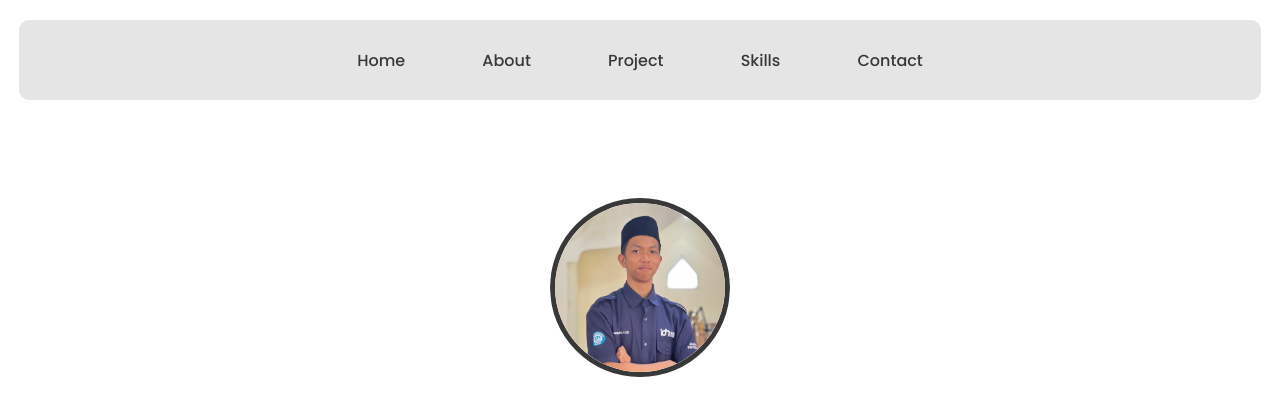
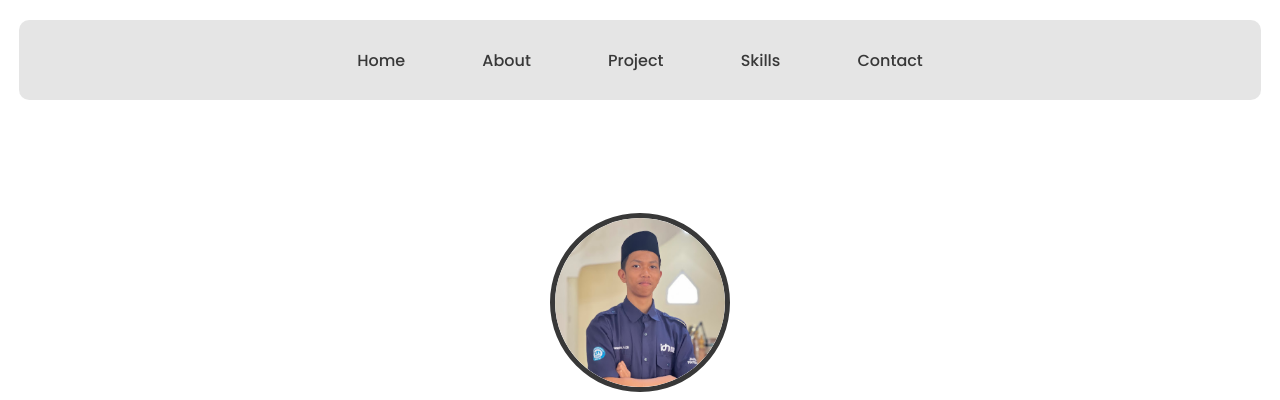
Before and after one commit to MuhammadAndromeda/MuhammadAndromeda, a plain HTML site: page index.html in a window 1280 px wide. Shown: the top 400 px of the page. Drawn offline with nearby package versions, Linux system fonts and the light colour scheme.

Commit message:
first-commit

```diff
--- a/css/style.css
+++ b/css/style.css
@@ -101,31 +101,20 @@ nav{
 .home{
     width: 100%;
     height: 100vh;
+    padding: 50px 0px;
     display: flex;
     flex-direction: column;
     justify-content: center;
     align-items: center;
 }
 
-.gambar{
-    width: 14vw;
-    height: 29vh;
-    border-radius: 100%;
-    overflow: hidden;
-    display: flex;
-    justify-content: center;
-    align-items: center;
-}
-
-.home .gambar img{
+.home img{
     width: 14vw;
     height: auto;
     border: 5px solid #383838;
     border-radius: 100%;
-}
-
-.gambar:hover img{
-    transform: scale(1.1vw);
+    margin-bottom: 20px;
+    margin-top: 50px;
 }
 
 .teksHome{
--- a/index.html
+++ b/index.html
@@ -21,7 +21,7 @@
     </nav>
 
     <section class="home" id="home">
-        <div class="gambar"><img src="Images/IMG.png" alt="muka gw" data-aos="fade-down" data-aos-easing="linear" data-aos-duration="1000"></div>
+        <img src="Images/IMG.png" alt="muka gw" data-aos="fade-down" data-aos-easing="linear" data-aos-duration="1000">
         <div class="teksHome" data-aos="fade-up" data-aos-easing="linear" data-aos-duration="1000">
             <h1>Hi There! I'm <span>Andromeda Harahap</span></h1>
             <div class="typewriter">I'm a <span class="typewriter-text"></span><label for="">|</label></div>
```
